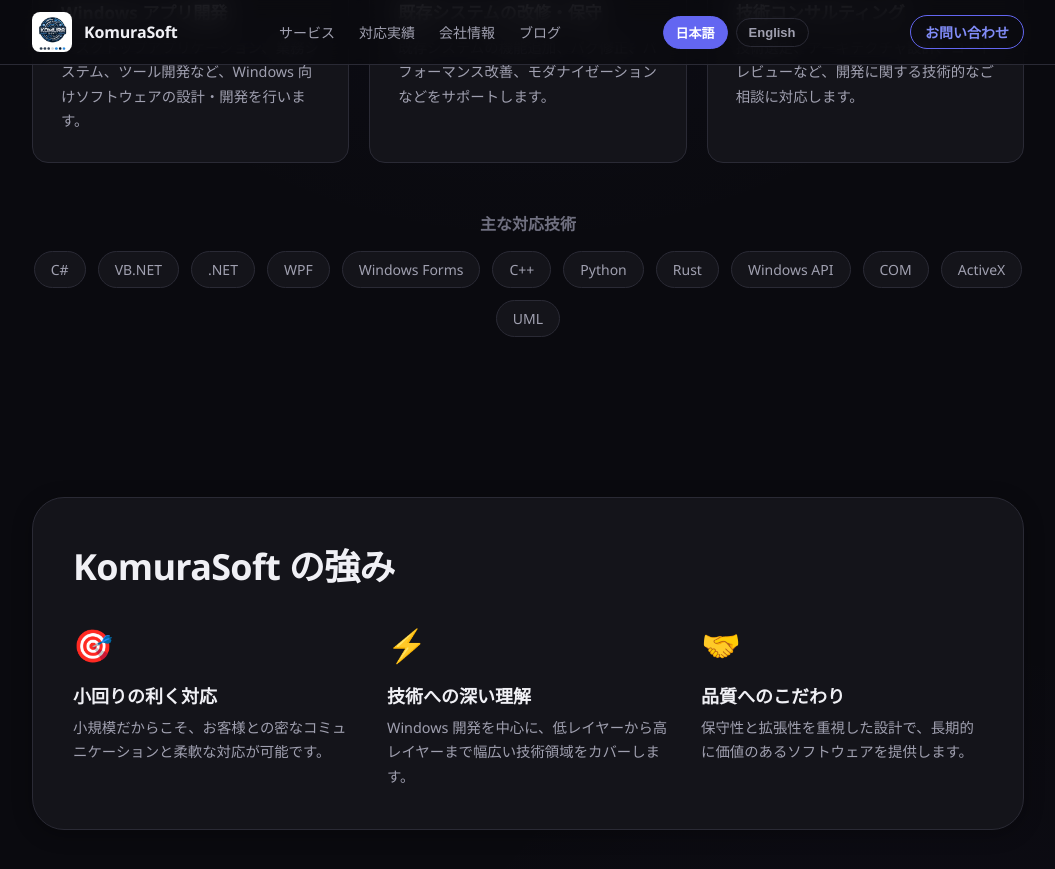
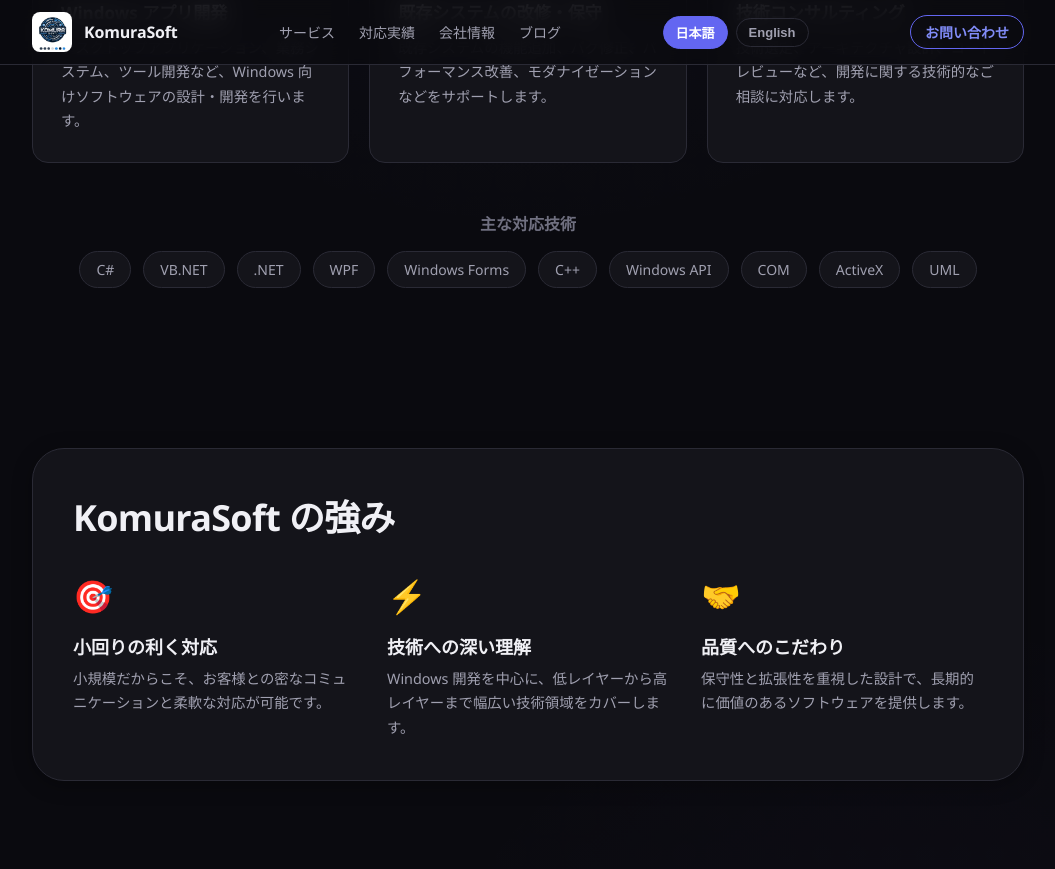
Before and after one commit to gomurin0428/KomuraSoftWeb, a Jekyll site: the page index.html, which Jekyll copies as it is, in a window 1280 px wide and 900 px high, scrolled down 802 px. Shown: the top 869 px of the window, without its empty margins (112-1167 px from the left). Built offline with Jekyll 4.4.1, drawn with Linux system fonts in a browser that asks for light colours.

Commit message:
remove: Rust and Python from technology list

```diff
--- a/index.html
+++ b/index.html
@@ -5,7 +5,7 @@
   <meta name="viewport" content="width=device-width, initial-scale=1.0">
   <link rel="icon" type="image/png" href="logo.png">
   <title>KomuraSoft | 受託開発</title>
-  <meta name="description" content="KomuraSoftは、Windowsアプリケーション開発を中心とした受託開発サービスを提供する小規模ソフトウェアハウスです。C#、.NET、WPF、C++、Python、Rustに対応。">
+  <meta name="description" content="KomuraSoftは、Windowsアプリケーション開発を中心とした受託開発サービスを提供する小規模ソフトウェアハウスです。C#、.NET、WPF、C++、COM、ActiveXに対応。">
   <link rel="canonical" href="https://comcomponent.com/">
   <!-- Open Graph -->
   <meta property="og:type" content="website">
@@ -52,7 +52,7 @@
       "addressRegion": "東京都",
       "addressCountry": "JP"
     },
-    "knowsAbout": ["C#", "VB.NET", ".NET", "WPF", "Windows Forms", "C++", "Python", "Rust", "Windows API", "COM", "ActiveX", "UML"],
+    "knowsAbout": ["C#", "VB.NET", ".NET", "WPF", "Windows Forms", "C++", "Windows API", "COM", "ActiveX", "UML"],
     "sameAs": [
       "https://x.com/komurasoft",
       "https://njump.me/npub1yvu4hns6rrl9ladau9fle4r7e5wdvmngv6zdl5k0e0vl4lfstjesxtv74p"
@@ -136,8 +136,6 @@
             <span class="tech-tag">WPF</span>
             <span class="tech-tag">Windows Forms</span>
             <span class="tech-tag">C++</span>
-            <span class="tech-tag">Python</span>
-            <span class="tech-tag">Rust</span>
             <span class="tech-tag">Windows API</span>
             <span class="tech-tag">COM</span>
             <span class="tech-tag">ActiveX</span>
```
